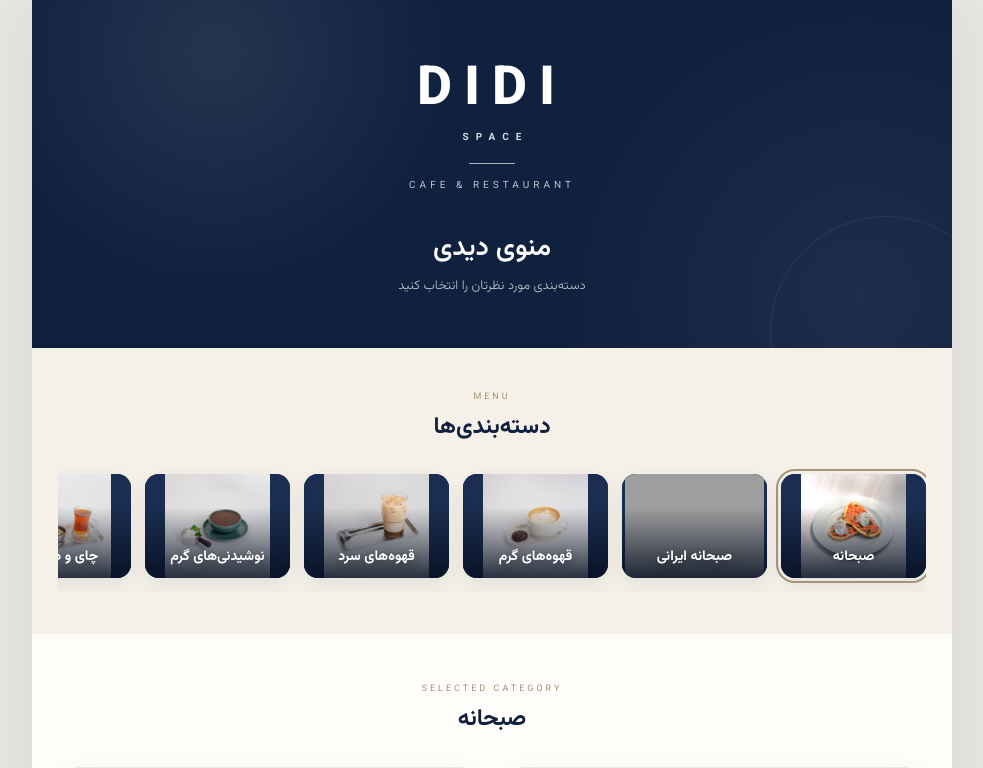
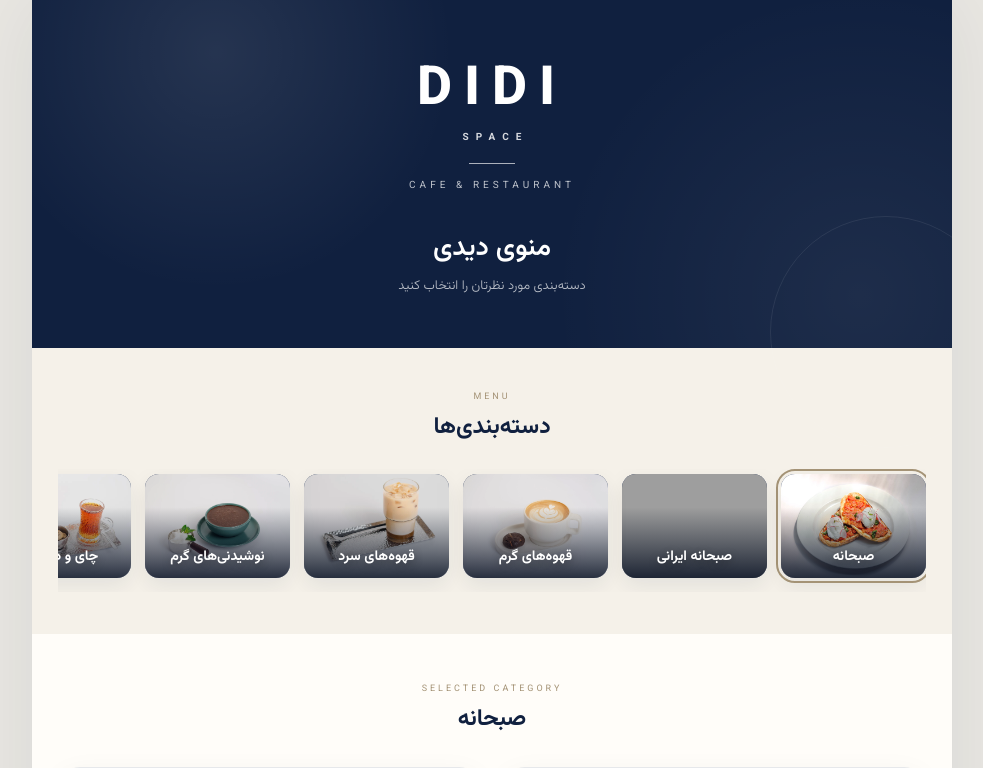
Before and after one commit to ShayanSh96/DidiMenu, a Django app: page /menu/?category=breakfast in a window 1280 px wide. Shown: the top 768 px of the page, without its empty margins (148-1131 px from the left). Run offline with Django 5.2, Linux system fonts and the light colour scheme; data comes from the database, SQL or seed files in the repository; grey boxes are pictures that could not be loaded.

Commit message:
Make category strip images fully fill their frames

```diff
--- a/static/menu/style.css
+++ b/static/menu/style.css
@@ -44,7 +44,7 @@ a { color: inherit; text-decoration: none; }
 .category-card { flex: 0 0 145px; min-width: 145px; scroll-snap-align: start; }
 .category-card__image-wrap { position: relative; width: 100%; aspect-ratio: 1 / .72; overflow: hidden; border-radius: 14px; background: var(--navy-soft); box-shadow: 0 8px 22px rgba(16,32,63,.08); transition: transform .25s ease, box-shadow .25s ease; }
 .category-card:hover .category-card__image-wrap { transform: translateY(-4px); box-shadow: var(--shadow); }
-.category-card__image { width: 100%; height: 100%; display: block; object-fit: contain; object-position: center; transform: none; transition: none; background: var(--navy-soft); }
+.category-card__image { width: 100%; height: 100%; display: block; object-fit: cover; object-position: center; transform: none; transition: none; }
 .category-card:hover .category-card__image { transform: none; }
 .category-card__shade { position: absolute; inset: 0; background: linear-gradient(180deg, transparent 32%, rgba(5,14,32,.84) 100%); }
 .category-card__title { position: absolute; z-index: 2; right: 8px; left: 8px; bottom: 10px; color: #fff; font-size: 14px; font-weight: 700; text-align: center; text-shadow: 0 2px 8px rgba(0,0,0,.35); }
```
